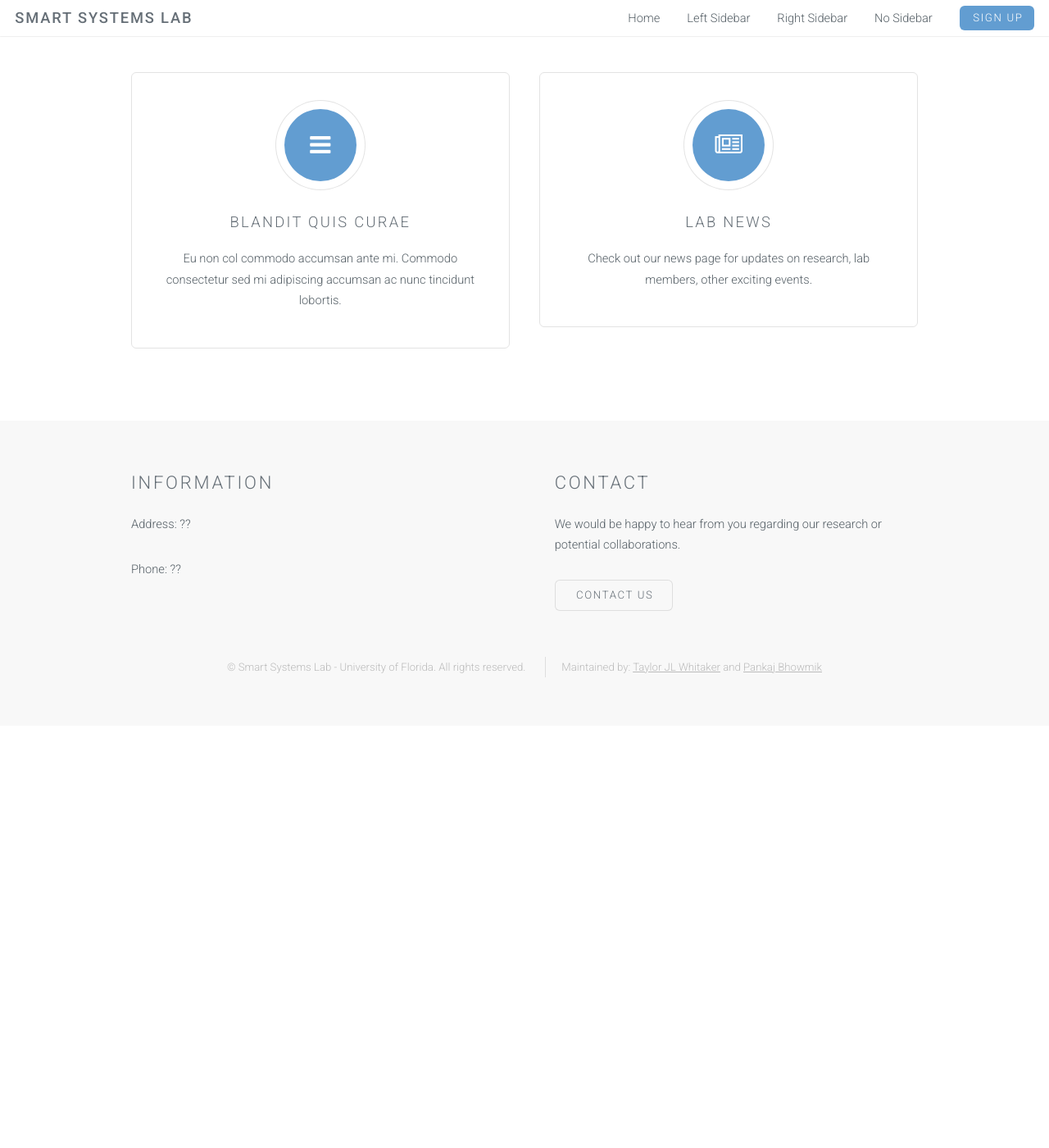
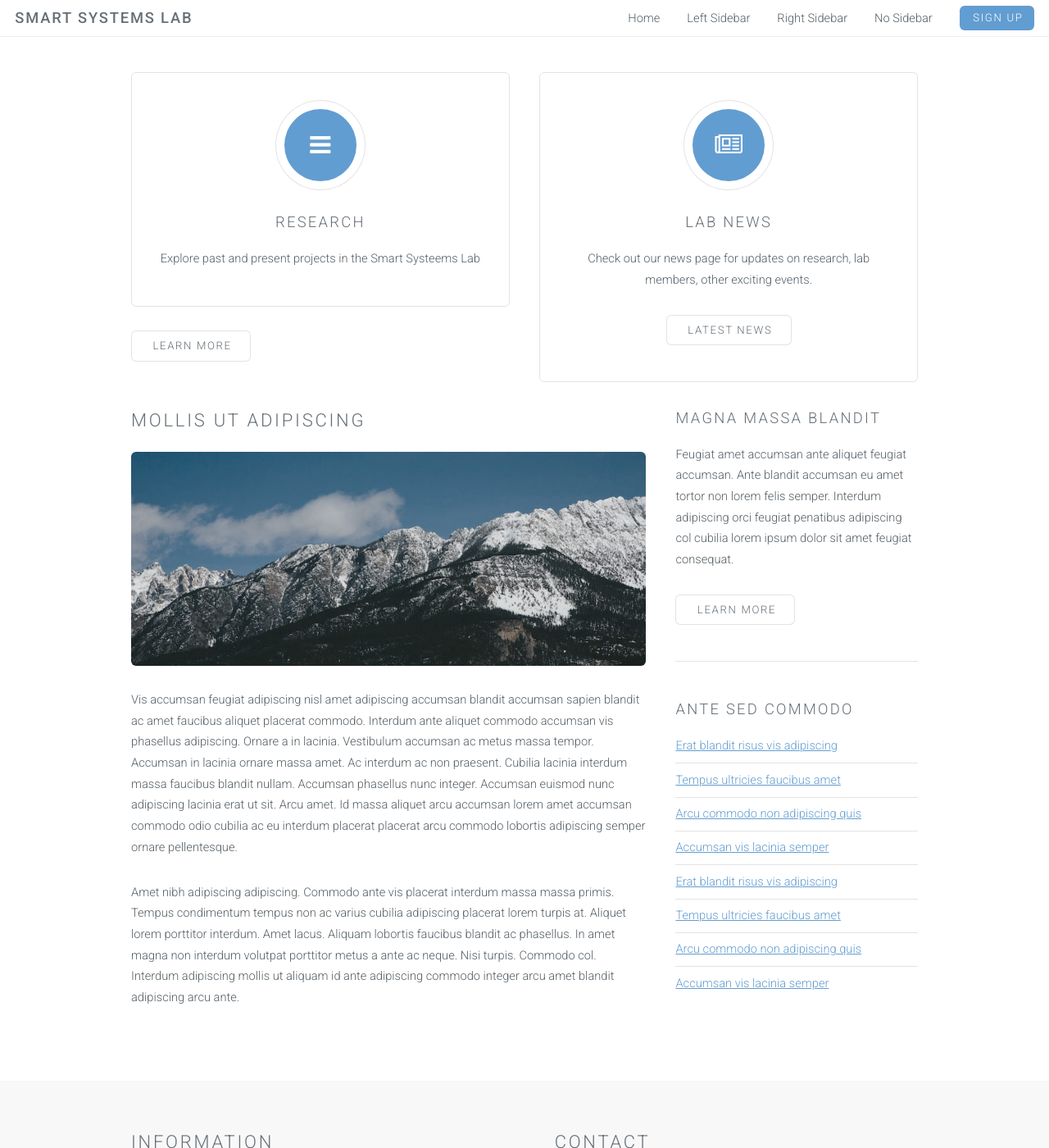
Before and after one commit to smartsystemslab-uf/smartsystemslab-uf.github.io, a Jekyll site: the page no-sidebar.html, which Jekyll copies as it is, in a window 1280 px wide and 1400 px high, scrolled down 1187 px. Shown: the whole window at 82% size. Built offline with Jekyll 4.4.1, drawn with Linux system fonts in a browser that asks for light colours; before the commit the page ends 2072 px from its top, so only the background shows below that.

Commit message:
Adding content

```diff
--- a/no-sidebar.html
+++ b/no-sidebar.html
@@ -62,17 +62,57 @@
 						<div class="6u">
 							<section class="special box">
 								<i class="icon fa-bars major"></i>
-								<h3>Blandit quis curae</h3>
-								<p>Eu non col commodo accumsan ante mi. Commodo consectetur sed mi adipiscing accumsan ac nunc tincidunt lobortis.</p>
+								<h3>Research</h3>
+								<p>Explore past and present projects in the Smart Systeems Lab</p>
 							</section>
+							<ul class="actions">
+								<li><a href="https://forms.gle/Md9EawBzbodRT7FZ9" class="button alt">Learn more</a></li>
+							</ul>
 						</div>
 						<div class="6u">
 							<section class="special box">
 								<i class="icon fa-newspaper-o major"></i>
 								<h3>Lab News</h3>
 								<p>Check out our news page for updates on research, lab members, other exciting events.</p>
+								<ul class="actions">
+									<li><a href="https://forms.gle/Md9EawBzbodRT7FZ9" class="button alt">Latest news</a></li>
+								</ul>
 							</section>
 						</div>
+				</div>
+
+				<div class="row">
+					<div class="8u">
+						<section>
+							<h2>Mollis ut adipiscing</h2>
+							<a href="#" class="image fit"><img src="images/pic03.jpg" alt="" /></a>
+							<p>Vis accumsan feugiat adipiscing nisl amet adipiscing accumsan blandit accumsan sapien blandit ac amet faucibus aliquet placerat commodo. Interdum ante aliquet commodo accumsan vis phasellus adipiscing. Ornare a in lacinia. Vestibulum accumsan ac metus massa tempor. Accumsan in lacinia ornare massa amet. Ac interdum ac non praesent. Cubilia lacinia interdum massa faucibus blandit nullam. Accumsan phasellus nunc integer. Accumsan euismod nunc adipiscing lacinia erat ut sit. Arcu amet. Id massa aliquet arcu accumsan lorem amet accumsan commodo odio cubilia ac eu interdum placerat placerat arcu commodo lobortis adipiscing semper ornare pellentesque.</p>
+							<p>Amet nibh adipiscing adipiscing. Commodo ante vis placerat interdum massa massa primis. Tempus condimentum tempus non ac varius cubilia adipiscing placerat lorem turpis at. Aliquet lorem porttitor interdum. Amet lacus. Aliquam lobortis faucibus blandit ac phasellus. In amet magna non interdum volutpat porttitor metus a ante ac neque. Nisi turpis. Commodo col. Interdum adipiscing mollis ut aliquam id ante adipiscing commodo integer arcu amet blandit adipiscing arcu ante.</p>
+						</section>
+					</div>
+					<div class="4u">
+						<section>
+							<h3>Magna massa blandit</h3>
+							<p>Feugiat amet accumsan ante aliquet feugiat accumsan. Ante blandit accumsan eu amet tortor non lorem felis semper. Interdum adipiscing orci feugiat penatibus adipiscing col cubilia lorem ipsum dolor sit amet feugiat consequat.</p>
+							<ul class="actions">
+								<li><a href="#" class="button alt">Learn More</a></li>
+							</ul>
+						</section>
+						<hr />
+						<section>
+							<h3>Ante sed commodo</h3>
+							<ul class="alt">
+								<li><a href="#">Erat blandit risus vis adipiscing</a></li>
+								<li><a href="#">Tempus ultricies faucibus amet</a></li>
+								<li><a href="#">Arcu commodo non adipiscing quis</a></li>
+								<li><a href="#">Accumsan vis lacinia semper</a></li>
+								<li><a href="#">Erat blandit risus vis adipiscing</a></li>
+								<li><a href="#">Tempus ultricies faucibus amet</a></li>
+								<li><a href="#">Arcu commodo non adipiscing quis</a></li>
+								<li><a href="#">Accumsan vis lacinia semper</a></li>
+							</ul>
+						</section>
+					</div>
 				</div>
 			</section>
 
```
